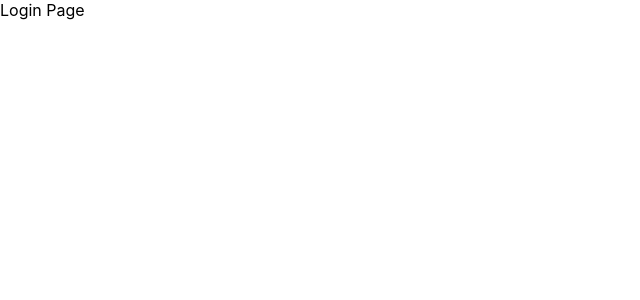
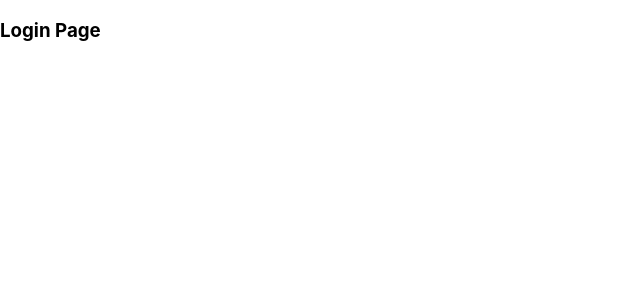
Before and after one commit to zemlyakov/react-login-logout, a React (Create React App) app: page /login in a window 1280 px wide. Shown: the top 300 px of the page, without its empty margins (0-640 px from the left). Built offline with nearby package versions, Linux system fonts and the light colour scheme.

Commit message:
Set up redirects on Login and Logout pages

```diff
--- /dev/null
+++ b/src/components/EitherLoginRoute.js
@@ -0,0 +1,7 @@
+import { isLoggedIn } from "../services/auth";
+
+const EitherLoginRoute = ({children}) => {
+    return isLoggedIn() ? children[0] : children[1];
+};
+
+export default EitherLoginRoute;
--- a/src/pages/Login.js
+++ b/src/pages/Login.js
@@ -1,9 +1,17 @@
+import { Redirect } from "react-router-dom";
+import EitherLoginRoute from "../components/EitherLoginRoute";
+
 const Login = () => {
     return (
-        <div>
-            Login Page
-        </div>
-    )
+        <EitherLoginRoute>
+            <Redirect to="/logout"/>
+            <div>
+                <h3>
+                    Login Page
+                </h3>
+            </div>
+        </EitherLoginRoute>
+    );
 };
 
 export default Login;
--- a/src/pages/Logout.js
+++ b/src/pages/Logout.js
@@ -1,9 +1,15 @@
+import { Redirect } from "react-router-dom";
+import EitherLoginRoute from "../components/EitherLoginRoute";
+
 const Logout = () => {
     return (
-        <div>
-            Logout Page
-        </div>
-    )
+        <EitherLoginRoute>
+            <div>
+                Logout Page
+            </div>
+            <Redirect to="/login"/>
+        </EitherLoginRoute>
+    );
 };
 
 export default Logout;
```
